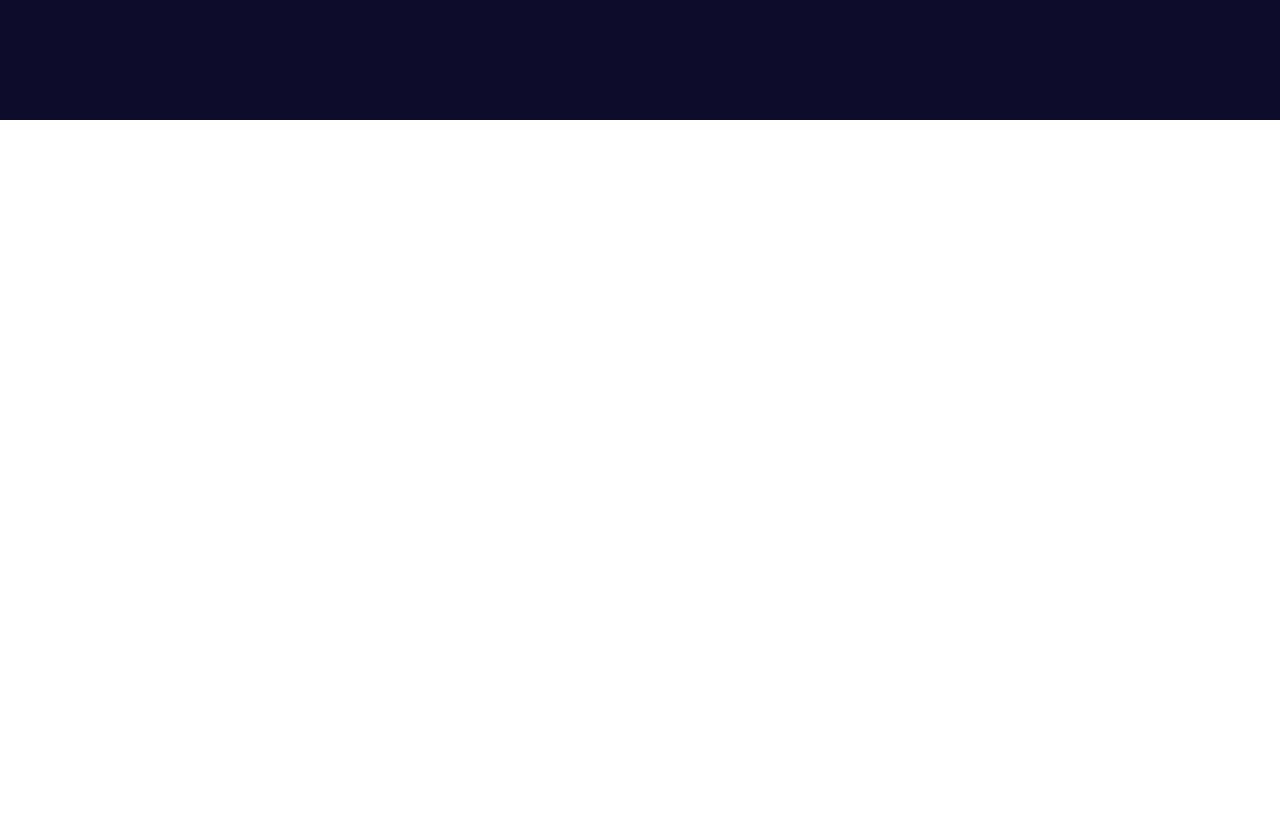
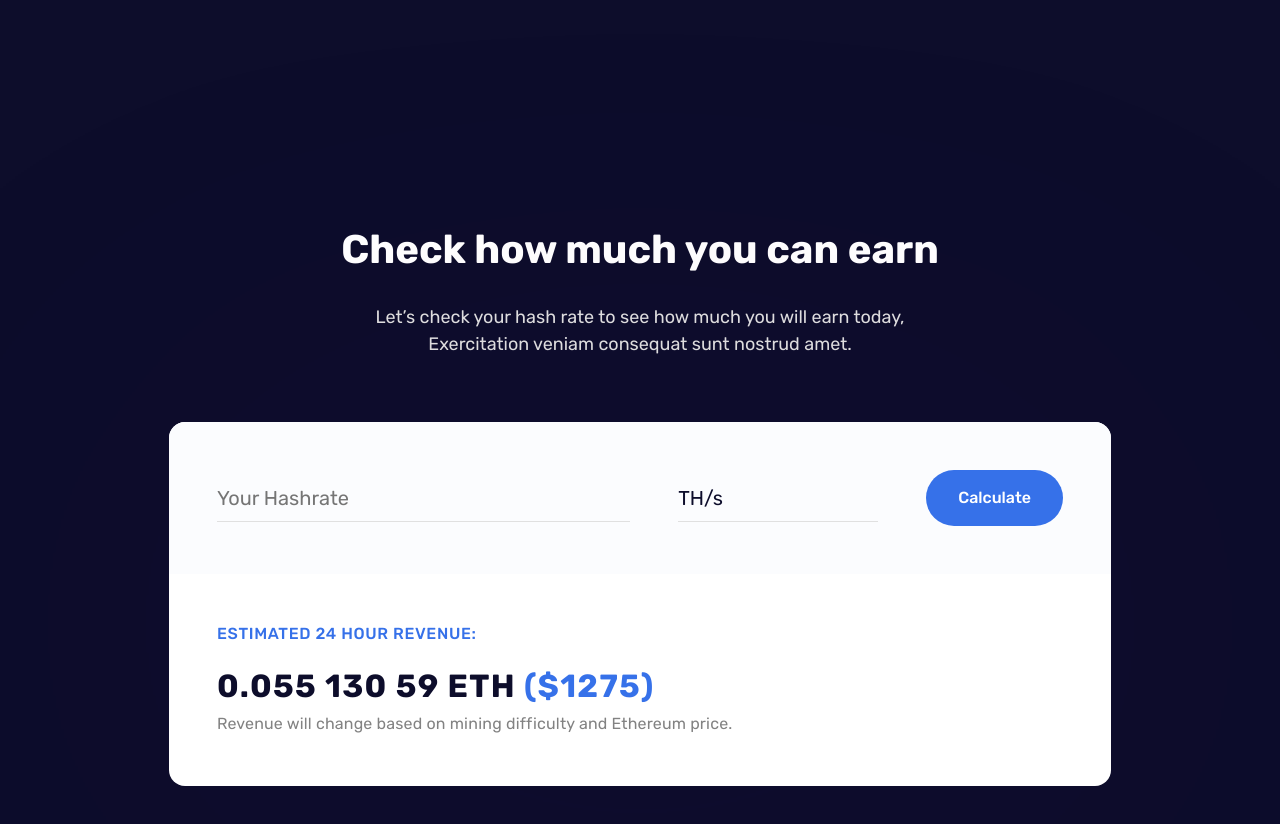
Before and after one commit to VictorTurraF/crappo-v2, a Next.js app: page / in a window 1280 px wide. Shown: the part 1480-2304 px from the top of the page. Before the commit the page ends 1600 px from the top, so only its background shows below. Built offline with nearby package versions, Linux system fonts and the light colour scheme.

Commit message:
feat: Implement calculator form

```diff
--- /dev/null
+++ b/components/CalculatorForm.tsx
@@ -0,0 +1,132 @@
+import React from 'react'
+import styled, { css } from 'styled-components'
+import Button from './Button'
+
+const DefaultInputAppearence = css`
+  -webkit-appearance: none;
+  -moz-appearance: none;
+  appearance: none;
+  border: none;
+  background-color: transparent;
+  width: 100%;
+  font-style: normal;
+  font-weight: 400;
+  font-size: 20px;
+  line-height: 150%;
+  color: #0D0D2B;
+  padding: .5rem 0;
+`
+
+const Box = styled.div`
+  max-width: 942px;
+  border-radius: 1rem;
+  background-color: #fff;
+  color: #0D0D2B;
+  margin: 4rem auto;
+  overflow: hidden;
+  filter: drop-shadow(0px 20px 200px rgba(57, 23, 119, 0.05));
+`
+
+const FormRow = styled.form`
+  display: flex;
+  flex-direction: row;
+  align-items: center;
+  gap: 3rem;
+  background-color: #FBFCFE;
+  padding: 3rem;
+`
+
+const FormControl = styled.div``
+const GrowedFormControl = styled(FormControl)`
+  flex-grow: 1;
+`
+const FormInput = styled.input`
+  ${DefaultInputAppearence}
+  border-bottom: 1px solid #E0E0E0;
+`
+
+const FormSelect = styled.select`
+  ${DefaultInputAppearence}
+  border-bottom: 1px solid #E0E0E0;
+`
+
+const HashRateFormSelect = styled(FormSelect)`
+  min-width: 200px;
+`
+
+const FormButton = styled(Button)`
+  padding: 1rem 2rem;
+`
+
+const CalculatorResult = styled.div`
+  padding: 3rem;
+`
+const ResultTitle = styled.span`
+  display: block;
+  font-style: normal;
+  font-weight: 500;
+  font-size: 16px;
+  line-height: 150%;
+  letter-spacing: 0.04em;
+  text-transform: uppercase;
+  color: #3671E9;
+`
+
+const ResultValue = styled.span`
+  margin-top: 1rem;
+  display: block;
+  font-style: normal;
+  font-weight: 700;
+  font-size: 32px;
+  line-height: 150%;
+  letter-spacing: 0.04em;
+  color: #0D0D2B;
+`
+
+const ETHPrice = styled.span``
+const DollarPrice = styled.span`
+  color: #3671E9;
+`
+const ResultNote = styled.small`
+  margin-top: .25rem;
+  font-style: normal;
+  font-weight: 400;
+  font-size: 16px;
+  line-height: 28px;
+  letter-spacing: 0.01em;
+  color: #828282;
+`
+
+function CalculatorForm() {
+  return (
+    <Box>
+      <FormRow>
+        <GrowedFormControl>
+          <FormInput type="text" placeholder="Your Hashrate" />
+        </GrowedFormControl>
+        <FormControl>
+          <HashRateFormSelect>
+            <option value="">TH/s</option>
+            <option value="">Scrypt</option>
+            <option value="">SHA-256</option>
+            <option value="">Scrypt</option>
+          </HashRateFormSelect>
+        </FormControl>
+        <FormControl>
+          <FormButton>Calculate</FormButton>
+        </FormControl>
+      </FormRow>
+      <CalculatorResult>
+        <ResultTitle>ESTIMATED 24 HOUR REVENUE:</ResultTitle>
+        <ResultValue>
+          <ETHPrice>0.055 130 59 ETH</ETHPrice>{' '}<DollarPrice>($1275)</DollarPrice>
+        </ResultValue>
+        <ResultNote>
+          Revenue will change based on mining difficulty and Ethereum price.
+        </ResultNote>
+      </CalculatorResult>
+    </Box>
+  )
+}
+
+export default CalculatorForm
--- /dev/null
+++ b/components/CenteredTitle.tsx
@@ -0,0 +1,35 @@
+import React from 'react'
+import styled from 'styled-components'
+
+const Box = styled.div`
+  max-width: 740px;
+  margin: 0 auto;
+  text-align: center;
+`
+
+const Title = styled.h3`
+  font-size: 2.5rem;
+  font-weight: 700;
+  margin-bottom: 1.5rem;
+  line-height: 150%;
+`
+
+const SubTitle = styled.p`
+  font-size: 1.125rem;
+  font-weight: 400;
+  line-height: 150%;
+  color: #E0E0E0;
+  max-width: 622px;
+  margin: 0 auto;
+`
+
+function CenteredTitle() {
+  return (
+    <Box>
+      <Title>Check how much you can earn</Title>
+      <SubTitle>Let’s check your hash rate to see how much you will earn today, Exercitation veniam consequat sunt nostrud amet.</SubTitle>
+    </Box>
+  )
+}
+
+export default CenteredTitle
--- a/pages/index.tsx
+++ b/pages/index.tsx
@@ -3,6 +3,8 @@ import Header from "../components/Header";
 import LandingArea from "../components/LandingArea";
 import InsightsRow from "../components/InsightsRow";
 import DescriptionRow from "../components/DescriptionRow";
+import CenteredTitle from "../components/CenteredTitle";
+import CalculatorForm from "../components/CalculatorForm";
 
 const HomePage = styled.div`
   background-color: #0d0d2b;
@@ -22,6 +24,10 @@ const DescriptionSection = styled(Section)`
   padding: 3rem 0 6.25rem;
 `
 
+const FormSection = styled(Section)`
+  padding-top: 6.25rem;
+`
+
 export default function Home() {
   return (
     <HomePage>
@@ -33,6 +39,10 @@ export default function Home() {
         <InsightsRow />
         <DescriptionRow />
       </DescriptionSection>
+      <FormSection>
+        <CenteredTitle />
+        <CalculatorForm />
+      </FormSection>
     </HomePage>
   );
 }
```
